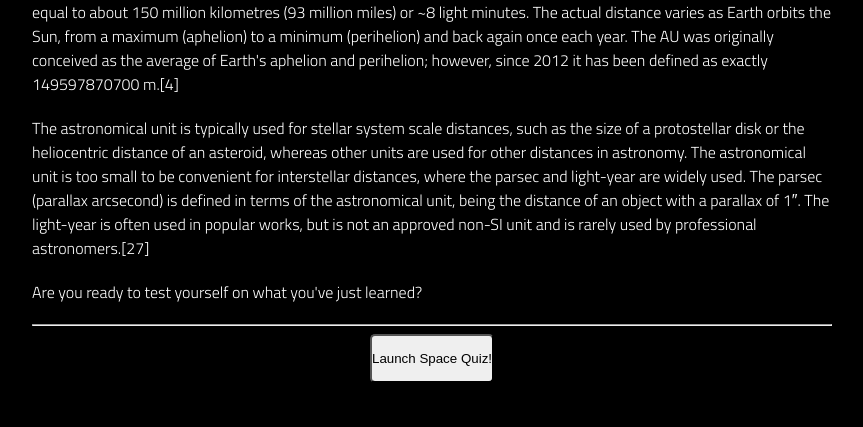
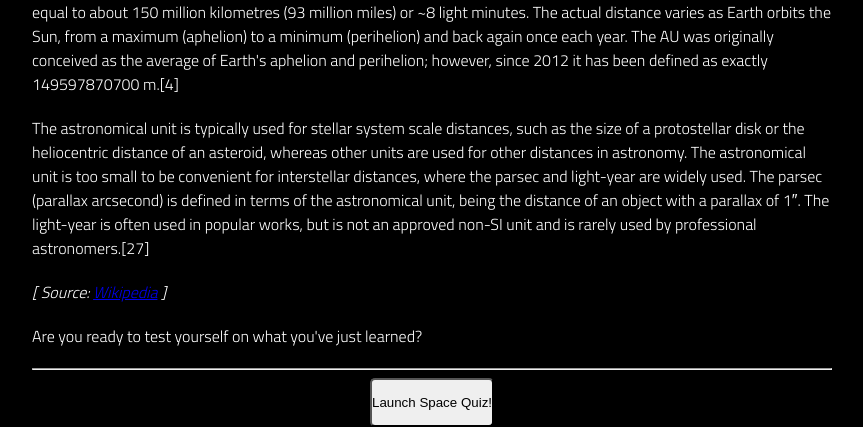
Before and after one commit to sgerpdx/lab-01-quiz-page, a plain HTML site: page index.html in a window 1280 px wide. Shown: the part 374-801 px from the top of the page, without its empty margins (208-1071 px from the left). Drawn offline with Linux system fonts and the light colour scheme.

```diff
--- a/app.js
+++ b/app.js
@@ -1,5 +1,4 @@
 // import functions and grab DOM elements
-
 
 
 const startButton = document.getElementById('start-quiz');
--- a/index.html
+++ b/index.html
@@ -47,6 +47,10 @@
                     by professional astronomers.[27]
                 </p>
 
+                <p class="citation">
+                    <em>[ Source: <a href="https://en.wikipedia.org/wiki/Astronomical_unit">Wikipedia</a> ]</em>
+                </p>
+
                 <p>Are you ready to test yourself on what you've just learned?</p>
 
                 <hr>
--- a/styles/style.css
+++ b/styles/style.css
@@ -59,6 +59,10 @@ p {
     margin-bottom: 20px;
 }
 
+.citation {
+    font-style: italic;
+}
+
 .button {
     padding: 15px 0px 15px 0px;
     display: flex;
--- a/utils.js
+++ b/utils.js
@@ -1,3 +1,4 @@
 export function checkForYes(answer) {
+    // this function should take in a user-input string and determine whether the first letter is 'y' (true) or not (false)
     return answer.charAt(0).toUpperCase() === 'Y';
 }
```
Also changed, not shown: test/example.test.js (+2 -20 lines), 1 other file.
